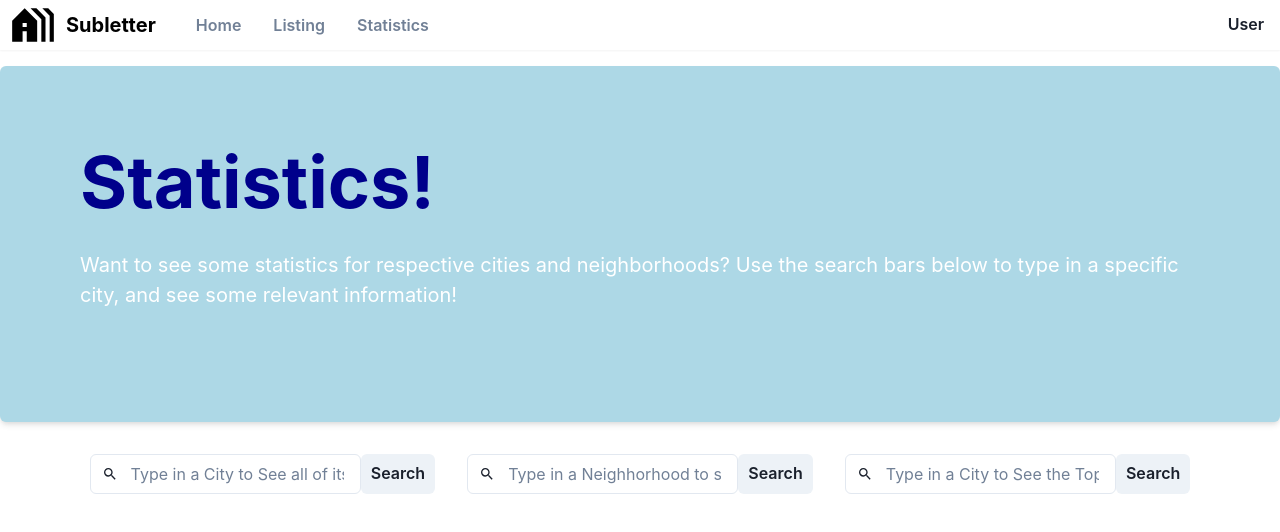
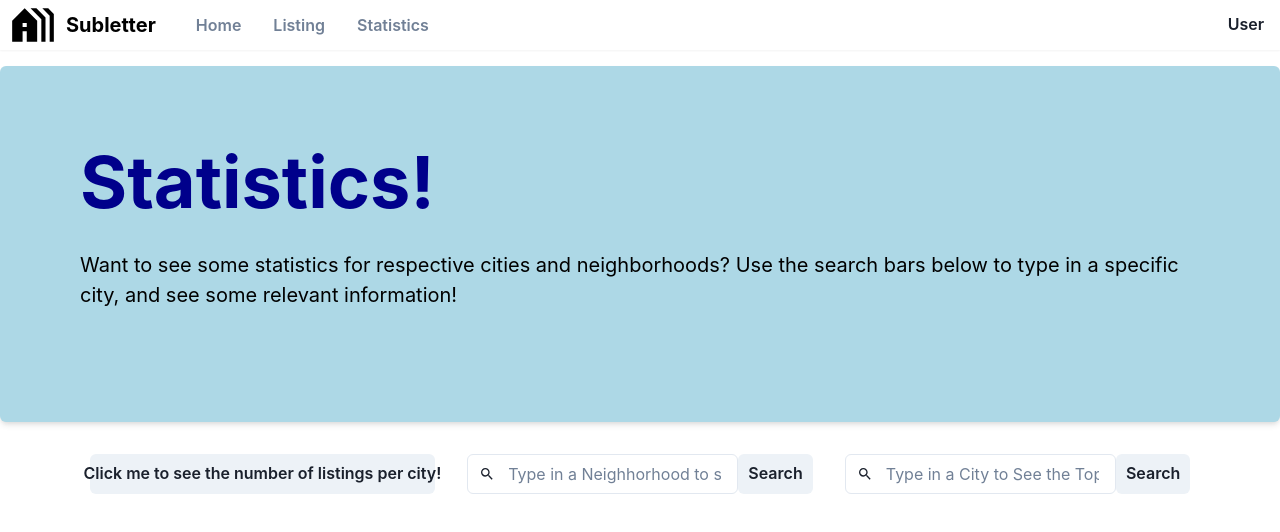
Before and after one commit to dilini-ranaweera/CIS-550-FINAL-PROJECT, a React (Create React App) app in the folder client/: page /statistics in a window 1280 px wide. Shown: the top 532 px of the page. Built offline with nearby package versions, Linux system fonts and the light colour scheme.

Commit message:
mostly done?

```diff
--- a/client/src/pages/StatisticsPage.js
+++ b/client/src/pages/StatisticsPage.js
@@ -36,7 +36,8 @@ const StatisticsPage = () => {
   //fetch the data for the respective queries
   const handleListingsPerCityData = () => {
     setLoadingLPCD(true);
-    fetch(`http://${config.server_host}:${config.server_port}/listing_per_city`)
+    setStateChangeLPCD(true);
+    fetch(`http://${config.server_host}:${config.server_port}/listings_per_city`)
       .then((res) => res.json())
       .then((resJson) => {
         setlistingsPerCityData(resJson);
@@ -48,10 +49,12 @@ const StatisticsPage = () => {
   const handleAveragePricePerNeighborhoodData = () => {
     setLoadingAPPND(true);
     setStateChangeAPPND(true);
-    fetch(`http://${config.server_host}:${config.server_port}/average_price/${searchTermAPPND}`)
+    fetch(
+      `http://${config.server_host}:${config.server_port}/average_price/${searchTermAPPND}`
+    )
       .then((res) => res.json())
       .then((resJson) => {
-        setaveragePricePerNeighborhoodData(resJson[0]['AVG(L.price)']);
+        setaveragePricePerNeighborhoodData(resJson[0]["AVG(L.price)"]);
         setLoadingAPPND(false);
         console.log(resJson);
       });
@@ -60,13 +63,15 @@ const StatisticsPage = () => {
   const handleTopNeighborhoodsPerCityData = () => {
     setLoadingTNPCD(true);
     setStateChangeTNPCD(true);
-    fetch(`http://${config.server_host}:${config.server_port}/top_neighborhoods/${searchTermTNPCD}`)
+    fetch(
+      `http://${config.server_host}:${config.server_port}/top_neighborhoods/${searchTermTNPCD}`
+    )
       .then((res) => res.json())
       .then((resJson) => {
         setTopNeighborhoodsPerCityData(resJson);
         setLoadingTNPCD(false);
         console.log(resJson);
-        console.log(resJson[0]['neighborhood'])
+        console.log(resJson[0]["neighborhood"]);
       });
   };
 
@@ -75,7 +80,7 @@ const StatisticsPage = () => {
       <Fade in={true}>
         <Box
           p="10vh"
-          color="white"
+          color="black"
           mt="4"
           bg="lightblue"
           rounded="md"
@@ -92,33 +97,48 @@ const StatisticsPage = () => {
         </Box>
       </Fade>
 
-    <div style={{
-    display: 'flex',
-    flexDirection: 'row',
-    flexWrap: 'wrap',
+      <div
+        style={{
+          display: "flex",
+          flexDirection: "row",
+          flexWrap: "wrap",
 
-    justifyContent: 'center',
-    columnGap: '2rem',
-    marginTop: '2rem',
-    alignItems: 'flex-start',
-}}>
-      <div style={{width: '27%'}}>
+          justifyContent: "center",
+          columnGap: "2rem",
+          marginTop: "2rem",
+          alignItems: "flex-start",
+        }}
+      >
+        <div style={{ width: "27%" }}>
           <Center>
-        <InputGroup>
-          <InputLeftElement pointerEvents="none">
-            <MdSearch />
-          </InputLeftElement>
-          <Input
-            type="tel"
-            onChange={(e) => setSearchTermLPCD(e.target.value)}
-            placeholder="Type in a City to See all of its Listings...."
-          />
-        </InputGroup>
-        <Button type = 'button' onClick={handleListingsPerCityData}>Search</Button>
+            <Button type="button" onClick={handleListingsPerCityData}>
+              Click me to see the number of listings per city!
+            </Button>
           </Center>
+
+          {!stateChangeLPCD ? (
+            <div style={{display: "none"}}></div>
+          ) : (
+            listingsPerCityData.map((listingData, index) => (
+              <Center key={index}>
+                <Stack spacing={20} direction="row" mt={100}>
+                  <VStack>
+                    <Text fontSize="1xl">
+                      City: {listingData["City"]}
+                    </Text>
+                  </VStack>
+                  <VStack>
+                    <Text fontSize="1xl">
+                      Number Of Listings: {listingData["COUNT(*)"]}
+                    </Text>
+                  </VStack>
+                </Stack>
+              </Center>
+            ))
+          )}
         </div>
 
-      <div style={{width: '27%'}}>
+        <div style={{ width: "27%" }}>
           <Center>
             <InputGroup>
               <InputLeftElement pointerEvents="none">
@@ -130,10 +150,17 @@ const StatisticsPage = () => {
                 placeholder="Type in a Neighhorhood to see the Average Price of a Listing In It..."
               />
             </InputGroup>
-        <Button type="button" onClick={handleAveragePricePerNeighborhoodData}>Search</Button>
+            <Button
+              type="button"
+              onClick={handleAveragePricePerNeighborhoodData}
+            >
+              Search
+            </Button>
           </Center>
 
-      {!stateChangeAPPND ? (<div style={{display: 'none'}}></div>) : (
+          {!stateChangeAPPND ? (
+            <div style={{ display: "none" }}></div>
+          ) : (
             <Center>
               <Stack spacing={20} direction="row" mt={100}>
                 <VStack>
@@ -149,7 +176,7 @@ const StatisticsPage = () => {
           )}
         </div>
 
-      <div style={{width: '27%'}}>
+        <div style={{ width: "27%" }}>
           <Center>
             <InputGroup>
               <InputLeftElement pointerEvents="none">
@@ -164,16 +191,20 @@ const StatisticsPage = () => {
             <Button onClick={handleTopNeighborhoodsPerCityData}>Search</Button>
           </Center>
 
-      {!stateChangeTNPCD  ? (<div style={{display: 'none'}}></div>) : (
+          {!stateChangeTNPCD ? (
+            <div style={{ display: "none" }}></div>
+          ) : (
             topNeighborhoodsPerCityData.map((neighborhoodData, index) => (
               <Center key={index}>
                 <Stack spacing={20} direction="row" mt={100}>
                   <VStack>
-                <Text fontSize="1xl">Neighborhood: {neighborhoodData['neighborhood']}</Text>
+                    <Text fontSize="1xl">
+                      Neighborhood: {neighborhoodData["neighborhood"]}
+                    </Text>
                   </VStack>
                   <VStack>
                     <Text fontSize="1xl">
-                  Average Price: {neighborhoodData['avg_price']}
+                      Average Price: {neighborhoodData["avg_price"]}
                     </Text>
                   </VStack>
                 </Stack>
```
Lines whose indentation alone changed are shown as unchanged.
